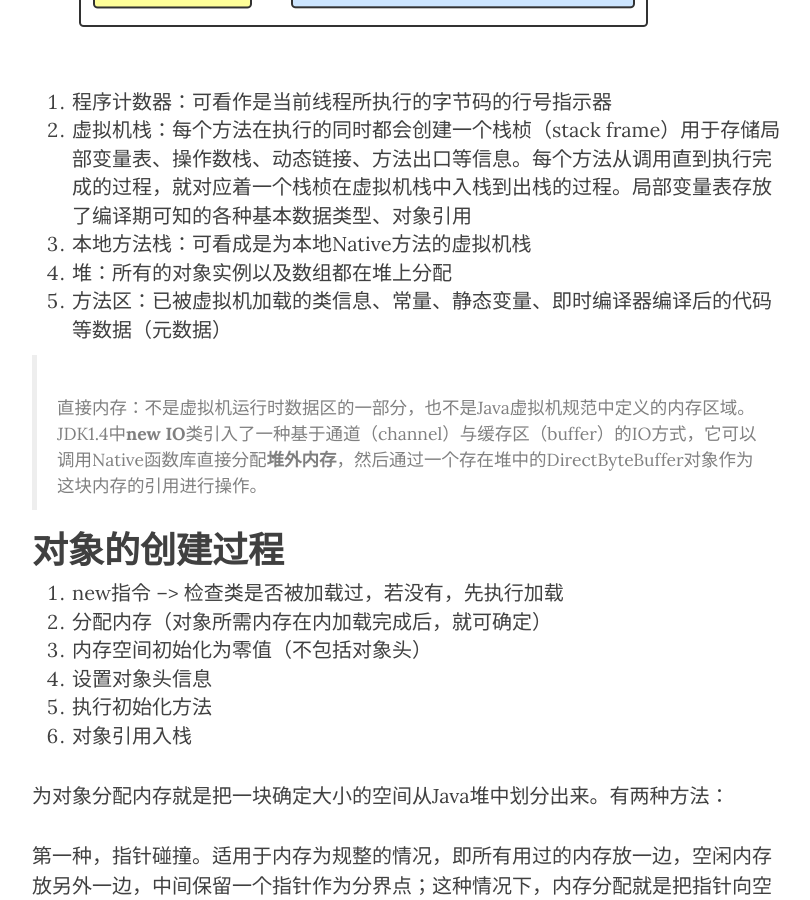
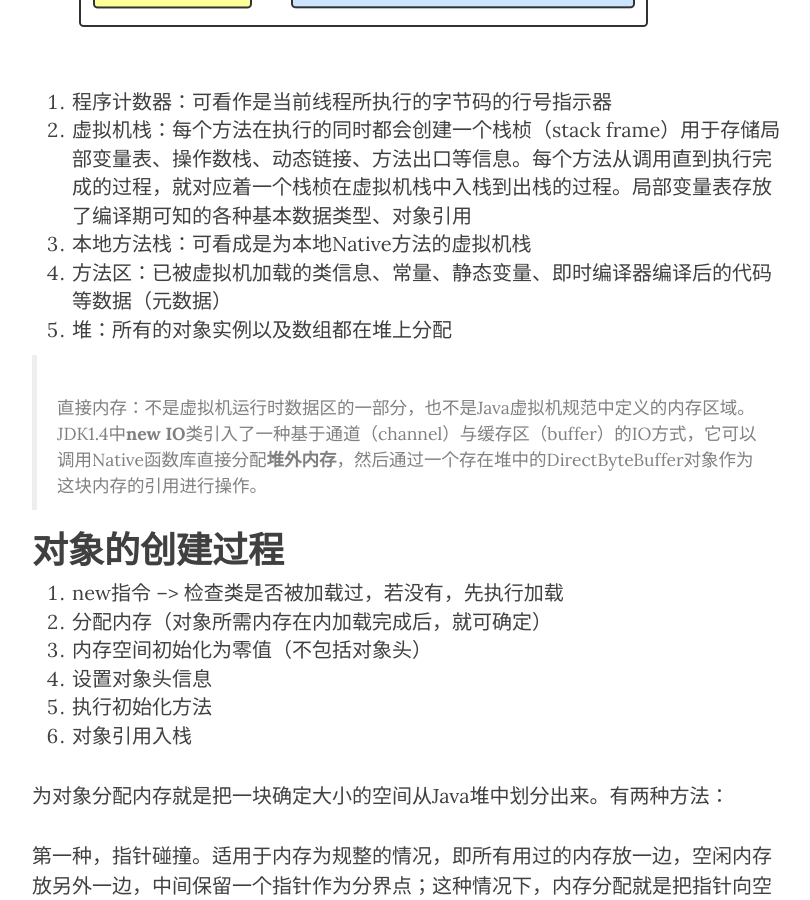
Before and after one commit to anytimekaka/anytimekaka.github.io, a Jekyll site: the page built from _posts/2014-10-30-JVM.markdown, in a window 1280 px wide and 900 px high, scrolled down 1207 px. Shown: the whole window, without its empty margins (233-1043 px from the left). Built offline with Jekyll 4.4.1, drawn with Linux system fonts in a browser that asks for light colours; nearby versions of some CDN libraries; a style sheet for code colours, icons or effects is not loaded.

Commit message:
修改文字顺序与图片不符合的问题

```diff
--- a/_posts/2014-10-30-JVM.markdown
+++ b/_posts/2014-10-30-JVM.markdown
@@ -24,8 +24,8 @@ header-img: "img/post-bg-02.jpg"
 1. 程序计数器：可看作是当前线程所执行的字节码的行号指示器
 2. 虚拟机栈：每个方法在执行的同时都会创建一个栈桢（stack frame）用于存储局部变量表、操作数栈、动态链接、方法出口等信息。每个方法从调用直到执行完成的过程，就对应着一个栈桢在虚拟机栈中入栈到出栈的过程。局部变量表存放了编译期可知的各种基本数据类型、对象引用
 3. 本地方法栈：可看成是为本地Native方法的虚拟机栈
-4. 堆：所有的对象实例以及数组都在堆上分配
-5. 方法区：已被虚拟机加载的类信息、常量、静态变量、即时编译器编译后的代码等数据（元数据）
+4. 方法区：已被虚拟机加载的类信息、常量、静态变量、即时编译器编译后的代码等数据（元数据）
+5. 堆：所有的对象实例以及数组都在堆上分配
 
 >直接内存：不是虚拟机运行时数据区的一部分，也不是Java虚拟机规范中定义的内存区域。JDK1.4中**new IO**类引入了一种基于通道（channel）与缓存区（buffer）的IO方式，它可以调用Native函数库直接分配**堆外内存**，然后通过一个存在堆中的DirectByteBuffer对象作为这块内存的引用进行操作。
 
```
